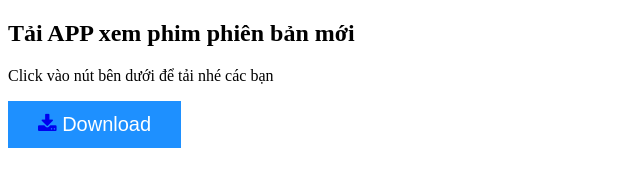
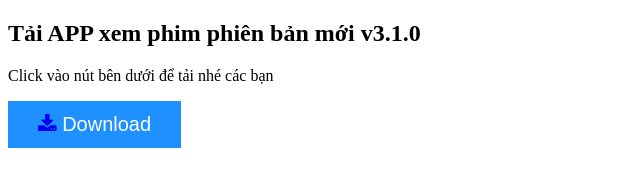
Before and after one commit to nguyengocsonnd01/xemphimmoi, a plain HTML site: page index.html in a window 1280 px wide. Shown: the full height of the page, 0-640 px from the left. Drawn offline with Linux system fonts and the light colour scheme.

Commit message:
Update index.html

```diff
--- a/index.html
+++ b/index.html
@@ -22,7 +22,7 @@
 </head>
 <body>
 
-<h2>Tải APP xem phim phiên bản mới</h2>
+<h2>Tải APP xem phim phiên bản mới v3.1.0</h2>
 
 <p>Click vào nút bên dưới để tải nhé các bạn</p>
 <button class="btn"><a href="https://xemphimmoi-psi.vercel.app/PhimMoiApp.apk"><i class="fa fa-download"></i></a> Download</button>
```
